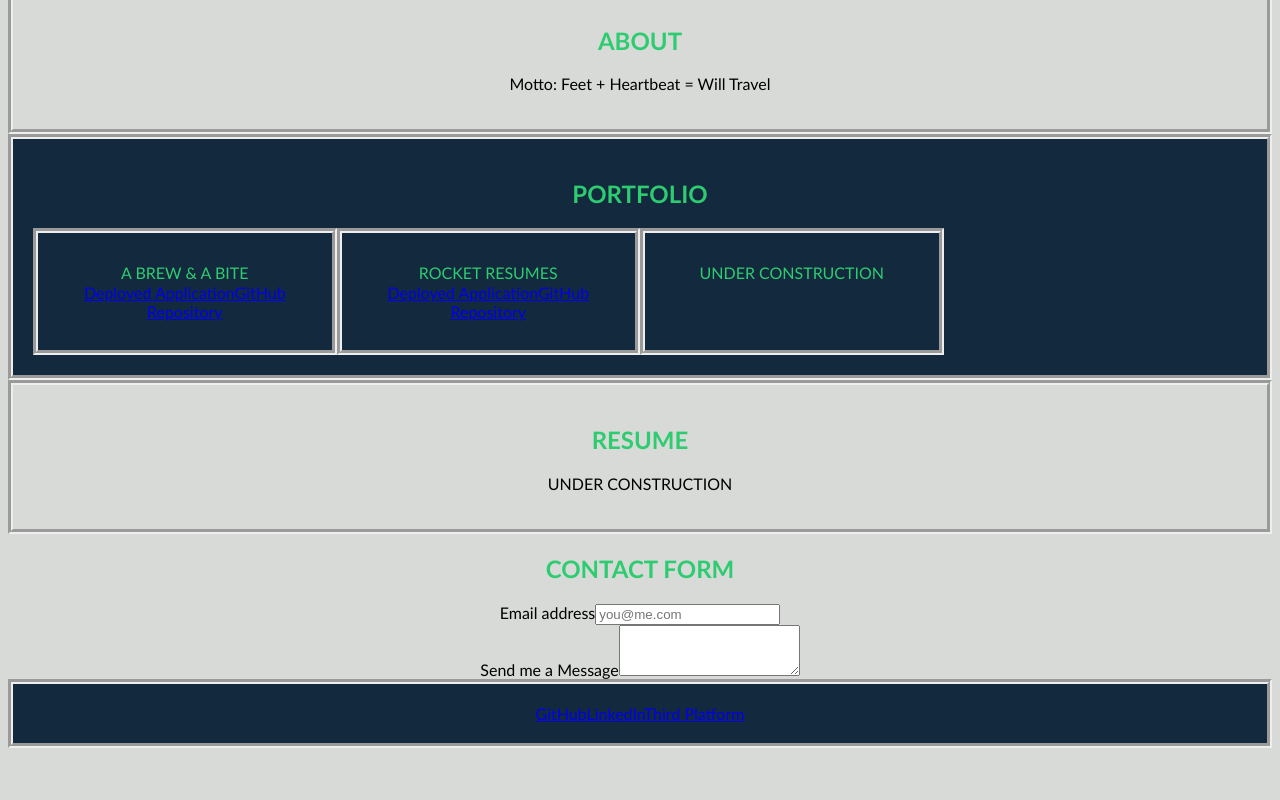
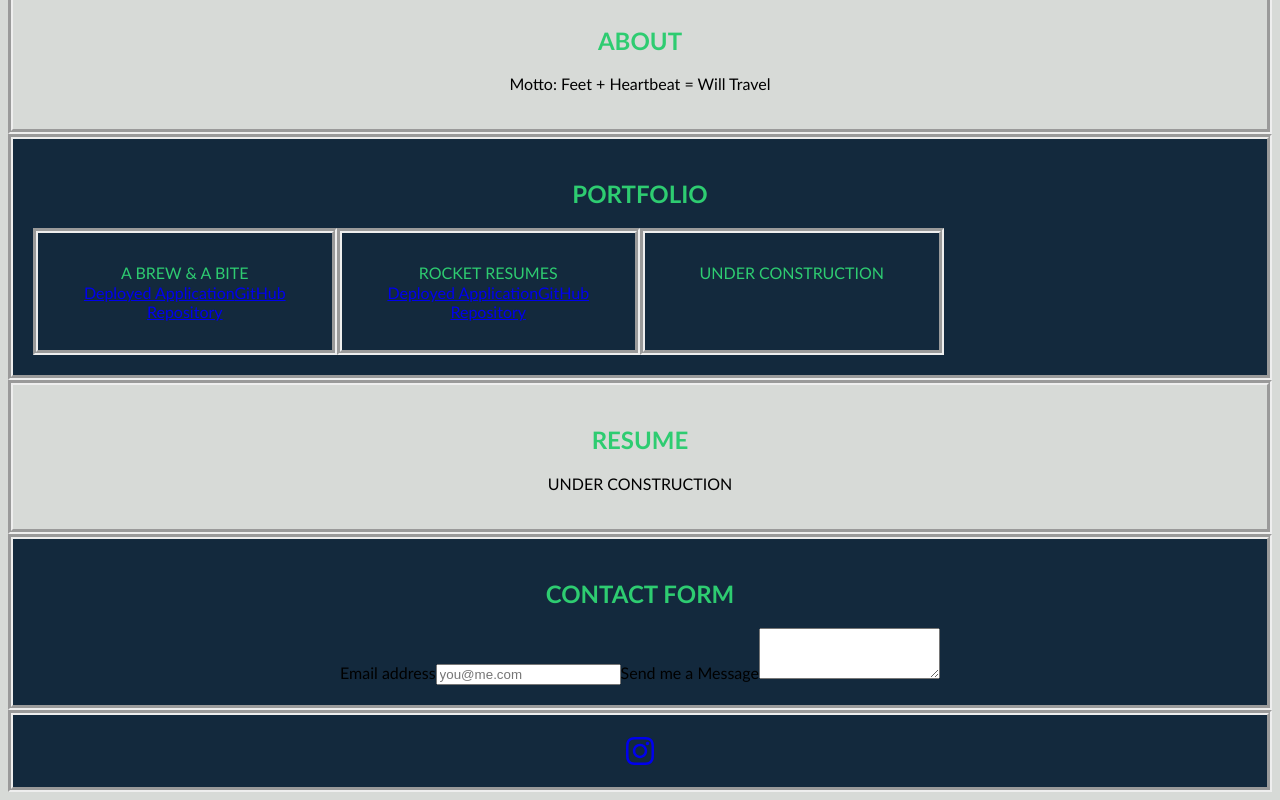
Before and after one commit to Amanda-Lacroix/WEEK-20-CHALLENGE-REACT-PORTFOLIO, a React (Create React App) app in the folder react-portfolio/: page / in a window 1280 px wide. Shown: the part 478-1278 px from the top of the page. Before the commit the page ends 1234 px from the top, so only its background shows below. Built offline with nearby package versions, Linux system fonts and the light colour scheme.

Commit message:
revised footer.js, contact.js with social links  and styling changes

```diff
--- a/react-portfolio/src/App.js
+++ b/react-portfolio/src/App.js
@@ -5,10 +5,12 @@ import About from './components/About';
 import Projects from './components/Projects';
 import Contact from './components/Contact';
 import Footer from './components/Footer';
+import Resume from './components/Resume';
+
 
 import './style.css';
-import Resume from './components/Resume';
-// import './Assets';
+
+
 
 function App() {
   return (
--- a/react-portfolio/src/components/Contact.js
+++ b/react-portfolio/src/components/Contact.js
@@ -4,12 +4,10 @@ import React from 'react';
 const Contact = () => {
   return (
     <form>
-    <div class="form-group">
+    <div class="form-group"className="box-style" id="contact">
       <h2>CONTACT FORM</h2>
       <label for="exampleFormControlInput1">Email address</label>
       <input type="email" class="form-control" id="exampleFormControlInput1" placeholder="you@me.com"></input>
-    </div>
-     <div class="form-group">
       <label for="exampleFormControlTextarea1">Send me a Message</label>
       <textarea class="form-control" id="exampleFormControlTextarea1" rows="3"></textarea>
     </div>
--- a/react-portfolio/src/components/Footer.js
+++ b/react-portfolio/src/components/Footer.js
@@ -1,15 +1,18 @@
 import React from 'react';
-
+import { FontAwesomeIcon } from "@fortawesome/react-fontawesome";
+import {
+    faInstagram
+  } from "@fortawesome/free-brands-svg-icons";
 
 const Footer = () => {
-  return (
 
-      <footer id="contact" className="box-style">
-      <a href="https://github.com/amanda-lacroix">GitHub</a>
-      <a href="https://linkedin.com/">LinkedIn</a>
-      <a href="link-to-third-platform-profile">Third Platform</a>
-    </footer>
-
+   return (
+    <div class="social-container" className="box-style" id="contact">
+      <a href="https://www.instagram.com/feet_heartbeat_will_travel"
+        className="instagram social">
+        <FontAwesomeIcon icon={faInstagram} size="2x" />
+      </a>
+    </div>
   );
 };
 
```
